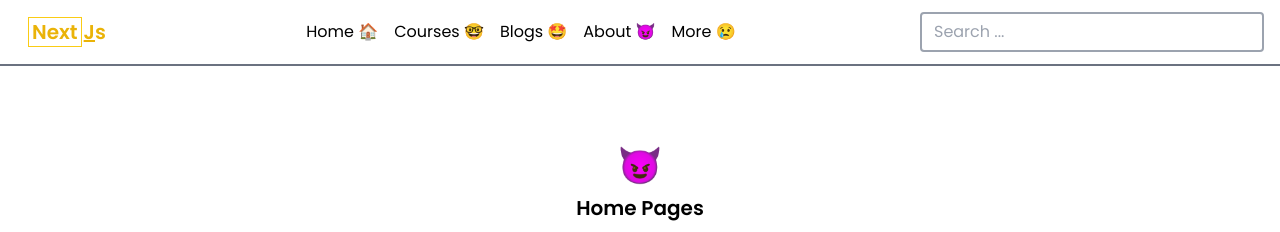
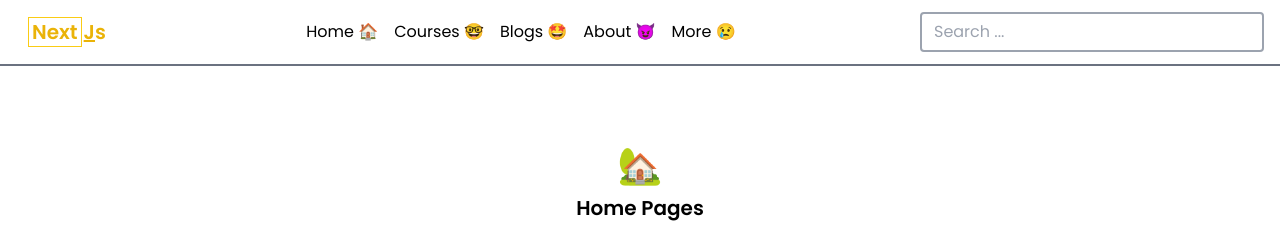
Before and after one commit to imran-baitham/learn-typescript-from-scratch, a Next.js app: page / in a window 1280 px wide. Shown: the top 232 px of the page. Built offline with nearby package versions, Linux system fonts and the light colour scheme.

Commit message:
change home icon

```diff
--- a/src/pages/index.tsx
+++ b/src/pages/index.tsx
@@ -4,7 +4,7 @@ import React, { useState } from 'react'
 function index() {
   return (
     <div className="container_div py-20">
-      <h1 className="text-4xl text-center">😈</h1>
+      <h1 className="text-4xl text-center">🏡</h1>
       <h1 className="text-xl text-center pt-2 font-bold">Home Pages</h1>
       <Link href={'/userlist'}>
         <div className="mt-3 border-4 border-dashed h-[400px] flex items-center justify-center">
```
